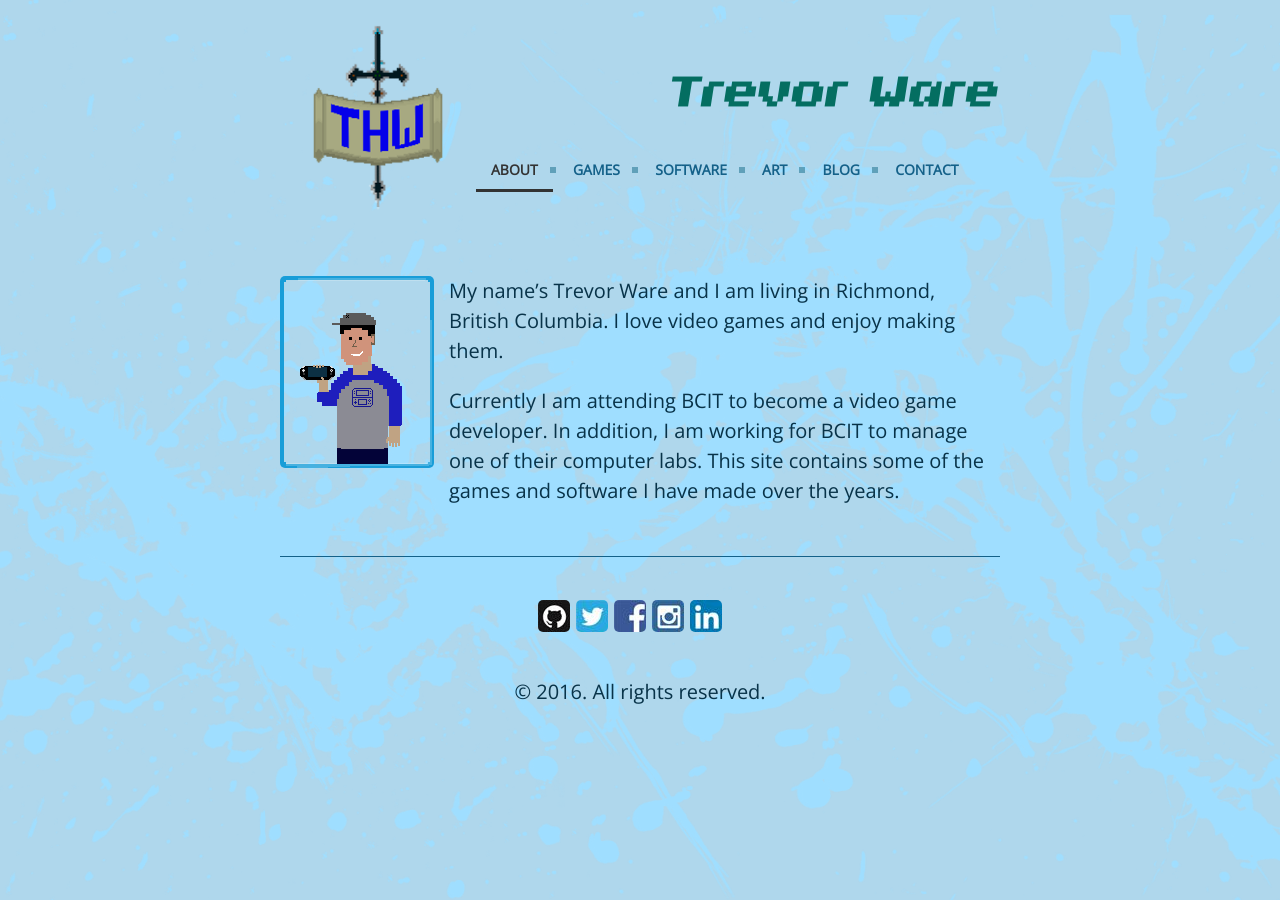
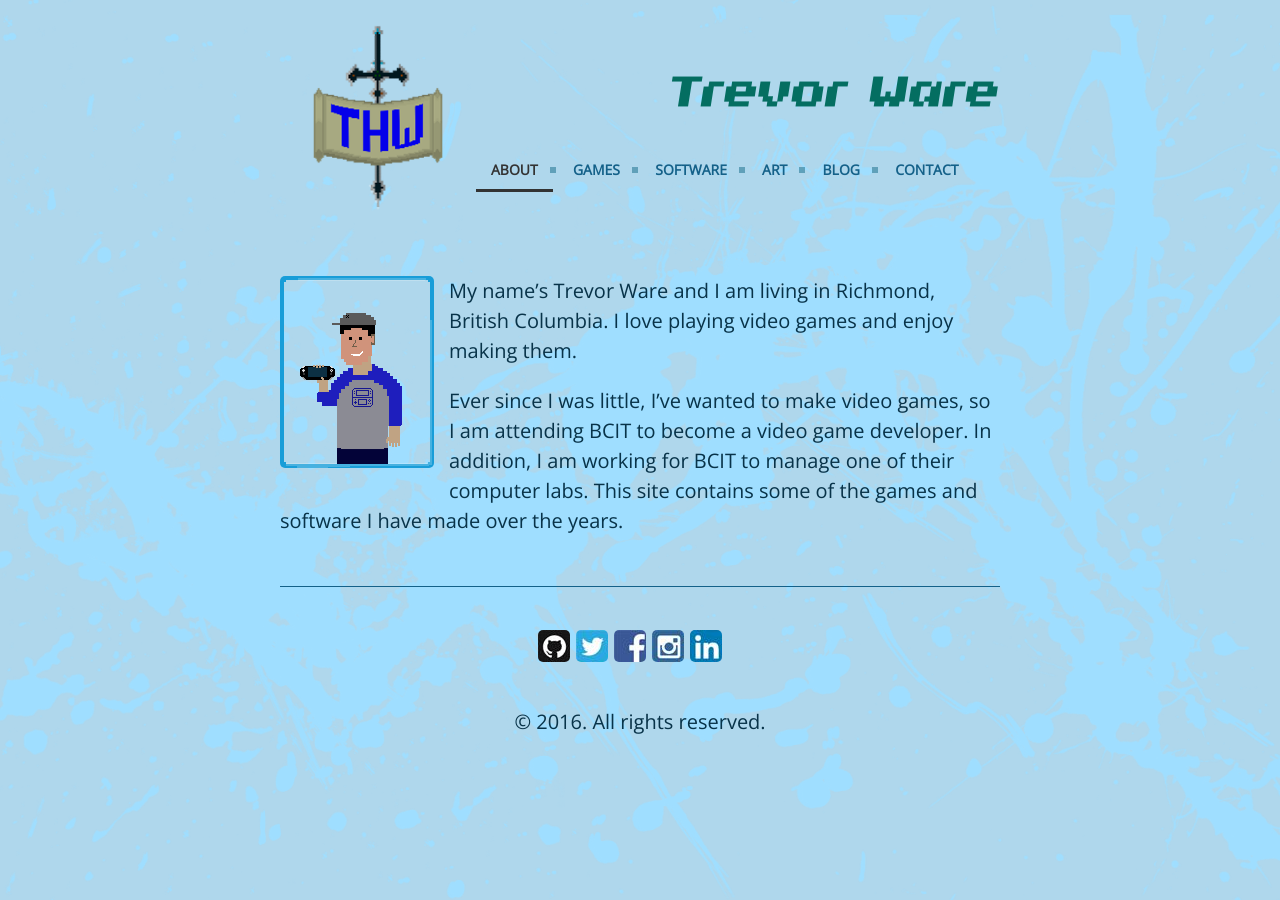
Before and after one commit to twarrre/twarrre.github.io, a Jekyll site: the page built from index.md, in a window 1280 px wide. Built offline with Jekyll 4.4.1, drawn with Linux system fonts in a browser that asks for light colours.

Commit message:
Updated my about.

```diff
--- a/index.md
+++ b/index.md
@@ -4,8 +4,8 @@ title: About
 tag: About
 ---
 
-<img id="aboutimg" src="/assets/icons/about.png" width="154" height="192" />My name's Trevor Ware and I am living in Richmond, British Columbia. I love video games and enjoy making them.
+<img id="aboutimg" src="/assets/icons/about.png" width="154" height="192" />My name's Trevor Ware and I am living in Richmond, British Columbia. I love playing video games and enjoy making them.
 
-Currently I am attending BCIT to become a video game developer. In addition, I am working for BCIT to manage one of their computer labs. This site contains some of the games and software I have made over the years.
+Ever since I was little, I've wanted to make video games, so I am attending BCIT to become a video game developer. In addition, I am working for BCIT to manage one of their computer labs. This site contains some of the games and software I have made over the years.
 <br>
 <br>
```
